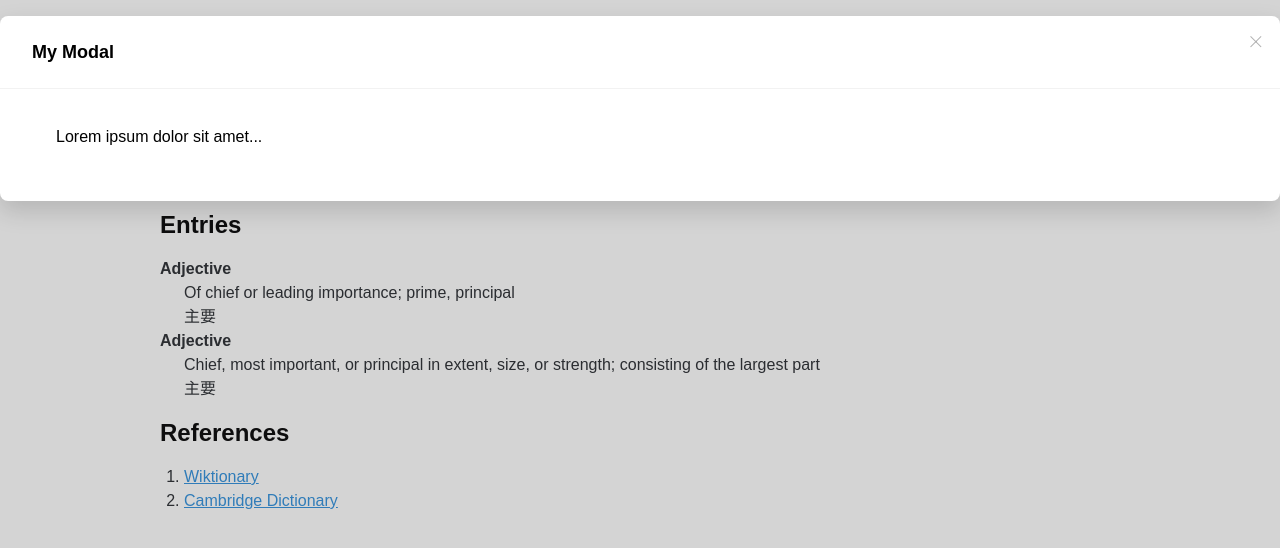
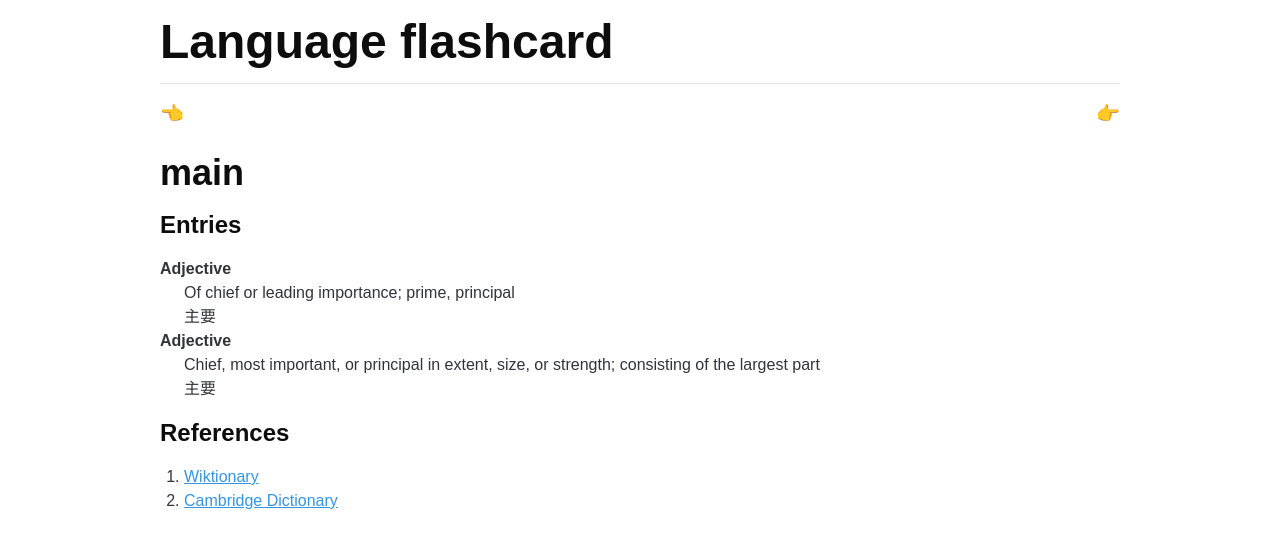
Before and after one commit to iigmir/language-flashcards, a React (Create React App) app: page / in a window 1280 px wide. Shown: the top 548 px of the page. Built offline with nearby package versions, Linux system fonts and the light colour scheme.

Commit message:
Add modal component

```diff
--- a/src/views/Modal/index.js
+++ b/src/views/Modal/index.js
@@ -5,7 +5,7 @@ class Card extends React.Component {
     constructor(props)
     {
         super(props);
-        this.state = {};
+        this.state = { hide: true, };
     }
     render()
     {
@@ -13,8 +13,12 @@ class Card extends React.Component {
         // kube-fadeIn
         // kube-fadeOut
         // modal is-open
+        if( this.state.hide )
+        {
+            return (<div />);
+        }
         return (
-            <div id="create-modal" className="Modal">
+            <div id="create-modal" className="modal-container">
                 <div className="overlay">
                     <div className="modal is-open">
                         <span className="close"></span>
--- a/src/views/Modal/modal.css
+++ b/src/views/Modal/modal.css
@@ -1,3 +1,7 @@
 #create-modal .overlay {
     background-color: rgba(17,17,19,.18);
 }
+
+#create-modal .modal {
+    max-width: 1024px;
+}
```
